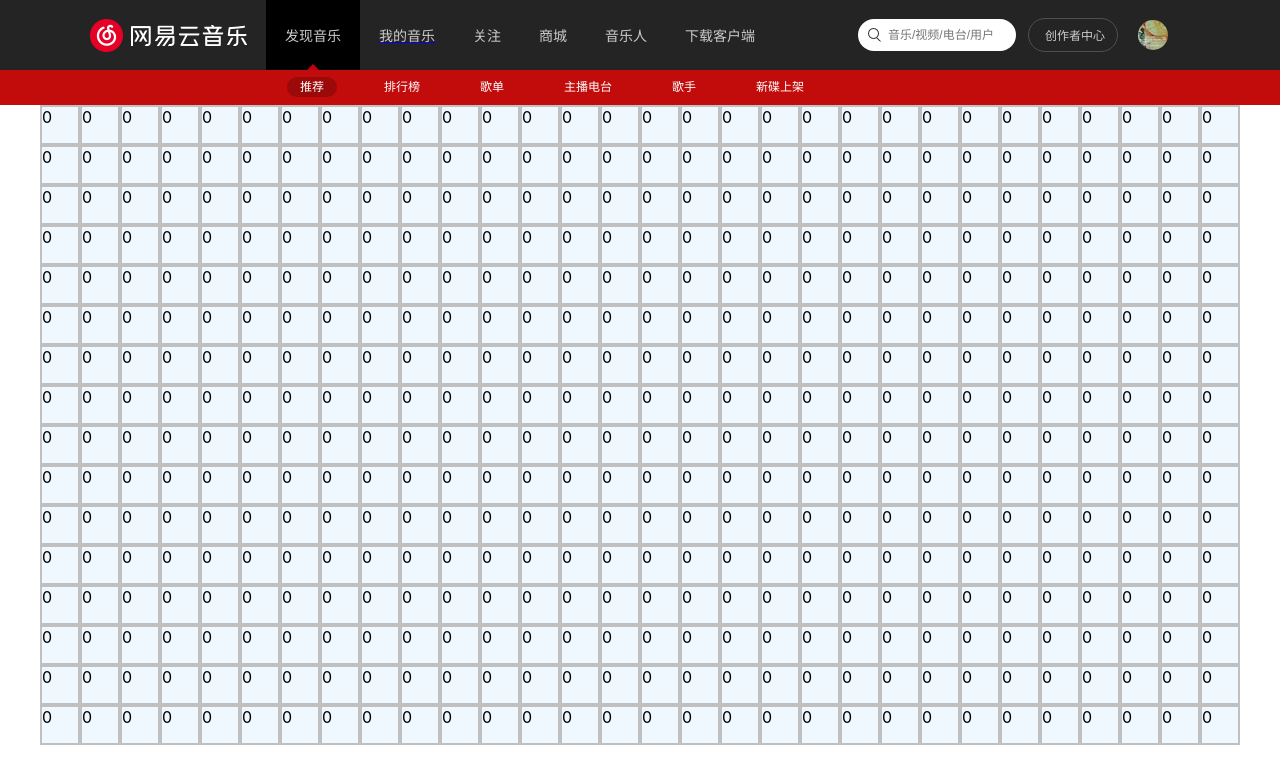
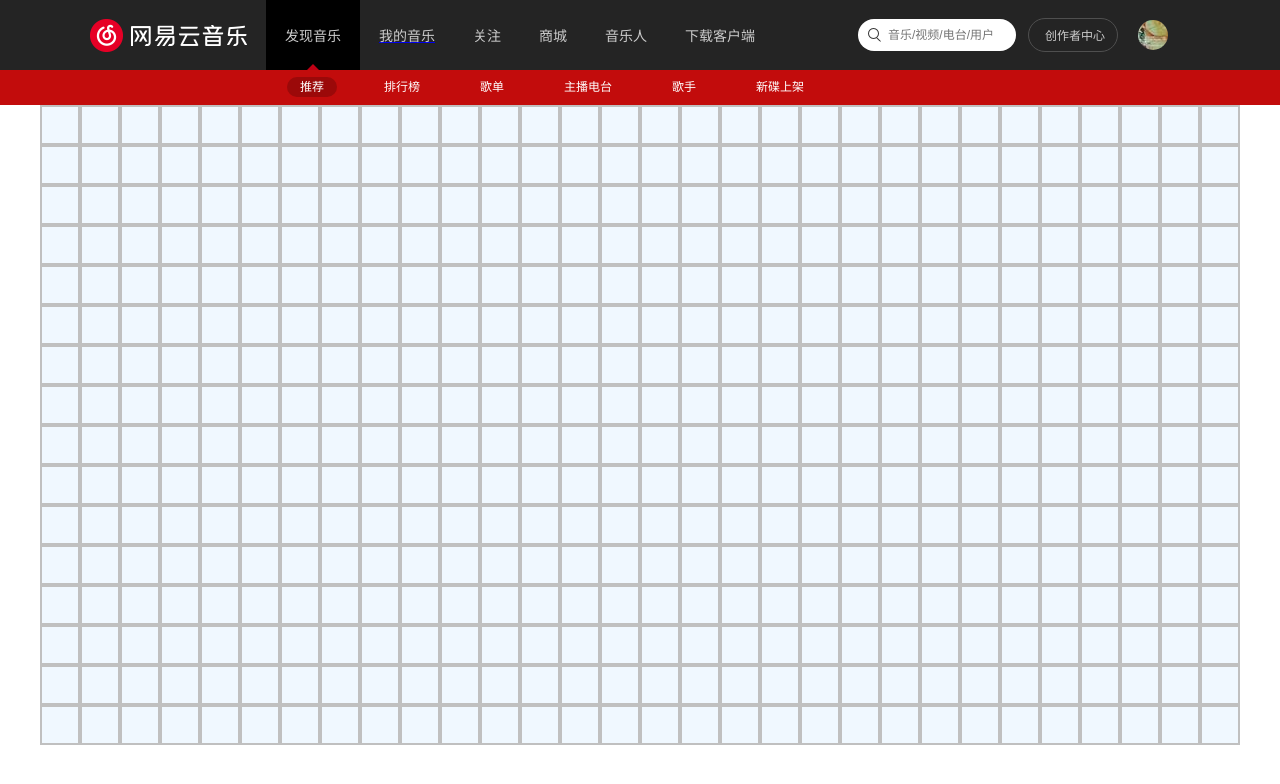
Before and after one commit to 0bipinnata0/0bipinnata0.github.io, a React (Create React App) app: page /minesweeper in a window 1280 px wide. Shown: the top 784 px of the page. Built offline with nearby package versions, Linux system fonts and the light colour scheme.

Commit message:
随机生成扫雷位置

```diff
--- /dev/null
+++ b/src/screens/mineSweeper/PalyArea.tsx
@@ -0,0 +1,48 @@
+import styled from "styled-components";
+import { selectTargetIndex } from "./utils";
+
+const Cell = styled.div`
+  display: flex;
+  margin: 2px;
+  width: 36px;
+  height: 36px;
+  background-color: aliceblue;
+  justify-content: center;
+  align-items: center;
+`;
+
+const useIcon = (type: number) => {
+  switch (type) {
+    case -1:
+      return <>"🚩"</>;
+    case 1:
+      return <div>1</div>;
+    default:
+      return null;
+  }
+};
+
+const Square: React.FC<{ children: number }> = ({ children }) => {
+  const view = useIcon(children);
+  return <Cell>{view}</Cell>;
+};
+
+const PalyArea: React.FC<{
+  col: number;
+  row: number;
+}> = ({ col, row }) => {
+  //   const width = data[0].length;
+  const length = row * col;
+  const mine = selectTargetIndex(length, 70);
+  console.info(mine);
+  const data = new Array<number>(length).fill(0);
+  return (
+    <>
+      {data.map((item, index) => (
+        <Square key={index}>{item}</Square>
+      ))}
+    </>
+  );
+};
+
+export default PalyArea;
--- a/src/screens/mineSweeper/index.tsx
+++ b/src/screens/mineSweeper/index.tsx
@@ -1,4 +1,5 @@
 import styled from "styled-components";
+import PalyArea from "./PalyArea";
 
 const Container = styled.div<{ col: number; row: number }>`
   margin: auto;
@@ -8,29 +9,6 @@ const Container = styled.div<{ col: number; row: number }>`
   background-color: rgb(192, 192, 192);
   flex-wrap: wrap;
 `;
-
-const Square = styled.div`
-  display: flex;
-  margin: 2px;
-  width: 36px;
-  height: 36px;
-  background-color: aliceblue;
-`;
-
-const PalyArea: React.FC<{
-  col: number;
-  row: number;
-}> = ({ col, row }) => {
-  //   const width = data[0].length;
-  const data = new Array(row * col).fill(0);
-  return (
-    <>
-      {data.map((item, index) => (
-        <Square key={index}>{item}</Square>
-      ))}
-    </>
-  );
-};
 
 const MineSweeper = () => {
   const row = 16;
--- /dev/null
+++ b/src/screens/mineSweeper/utils.ts
@@ -0,0 +1,20 @@
+function random(min: number, max: number) {
+  const scope = max - min + 1;
+  const random = Math.floor(Math.random() * scope);
+  return random + min;
+}
+
+export function selectTargetIndex(length: number, selectedNums: number) {
+  const indexArr = new Array<number>(length).fill(0).map((_, index) => index);
+  const result: number[] = [];
+  for (let time = 0; time < selectedNums; time++) {
+    const randomIndex = random(0, length - 1 - time);
+    result.push(indexArr[randomIndex]);
+    // exchange
+    [indexArr[randomIndex], indexArr[length - time - 1]] = [
+      indexArr[length - time - 1],
+      indexArr[randomIndex],
+    ];
+  }
+  return result;
+}
```
